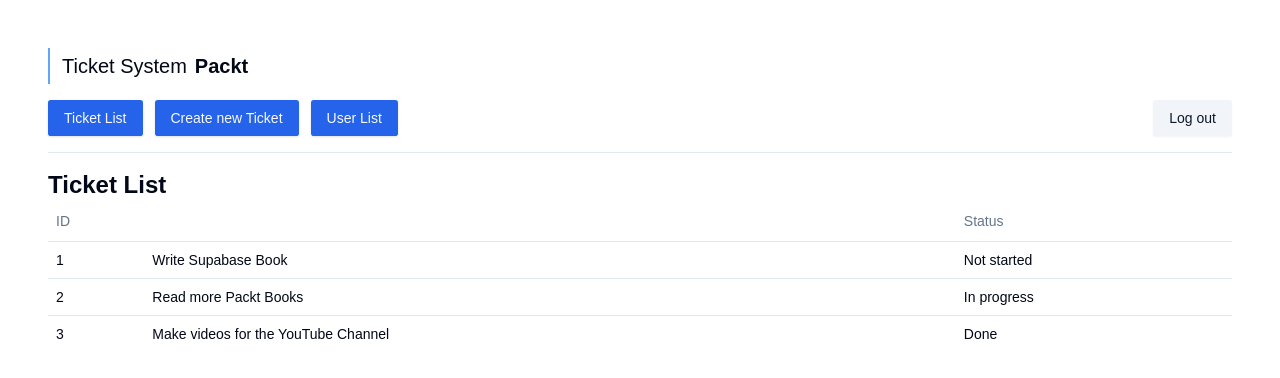
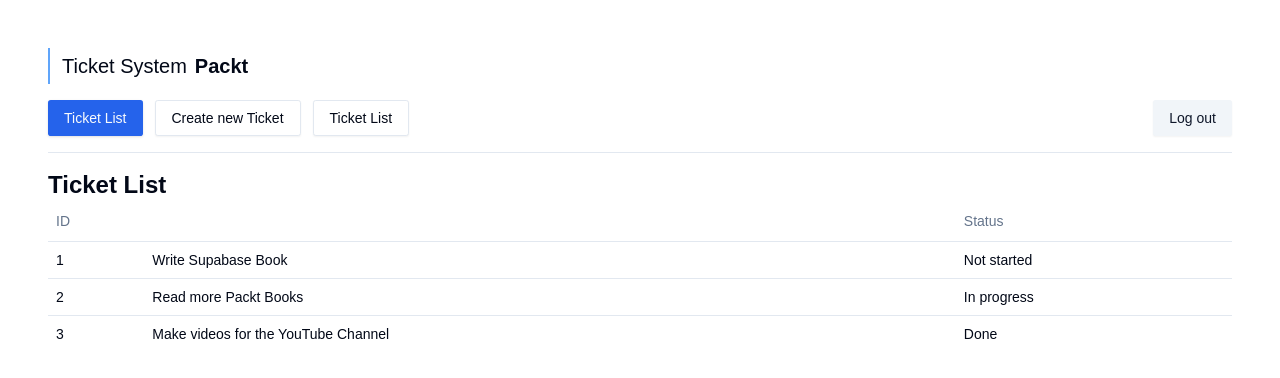
Before and after one commit to TomoyaWaniko13/ticket-system-suapabase-2, a Next.js app: page /tickets in a window 1280 px wide. Shown: the top 378 px of the page. Built offline with nearby package versions, Linux system fonts and the light colour scheme.

Commit message:
P.86 Enhancing the navigation component

```diff
--- a/app/tickets/Nav.tsx
+++ b/app/tickets/Nav.tsx
@@ -1,34 +1,34 @@
+'use client';
+
 import Link from 'next/link';
 import { Button } from '@/components/ui/button';
+import { usePathname } from 'next/navigation';
 
 // P.69 Creating a shared UI layout with navigation elements
 // P.75 Constructing the Ticket Details page
+// P.86 Enhancing the navigation component
+
+const links = [
+  { label: 'Ticket List', href: '/tickets' },
+  { label: 'Create new Ticket', href: '/tickets/new' },
+  { label: 'Ticket List', href: '/tickets/users' },
+];
 
 export default function Nav() {
+  const pathname = usePathname();
+
   return (
     <nav className={'flex justify-between'}>
       <ul className={'flex space-x-3'}>
-        <li>
-          <Button asChild>
-            <Link role='button' href='/tickets'>
-              Ticket List
-            </Link>
-          </Button>
-        </li>
-        <li>
-          <Button asChild>
-            <Link role='button' href='/tickets/new'>
-              Create new Ticket
-            </Link>
-          </Button>
-        </li>
-        <li>
-          <Button asChild>
-            <Link role='button' href='/tickets/users'>
-              User List
-            </Link>
-          </Button>
-        </li>
+        {links.map((link) => (
+          <li>
+            <Button asChild variant={pathname === link.href ? 'default' : 'outline'}>
+              <Link role={'button'} href={link.href}>
+                {link.label}
+              </Link>
+            </Button>
+          </li>
+        ))}
       </ul>
       <ul>
         <Button asChild variant={'secondary'}>
```
